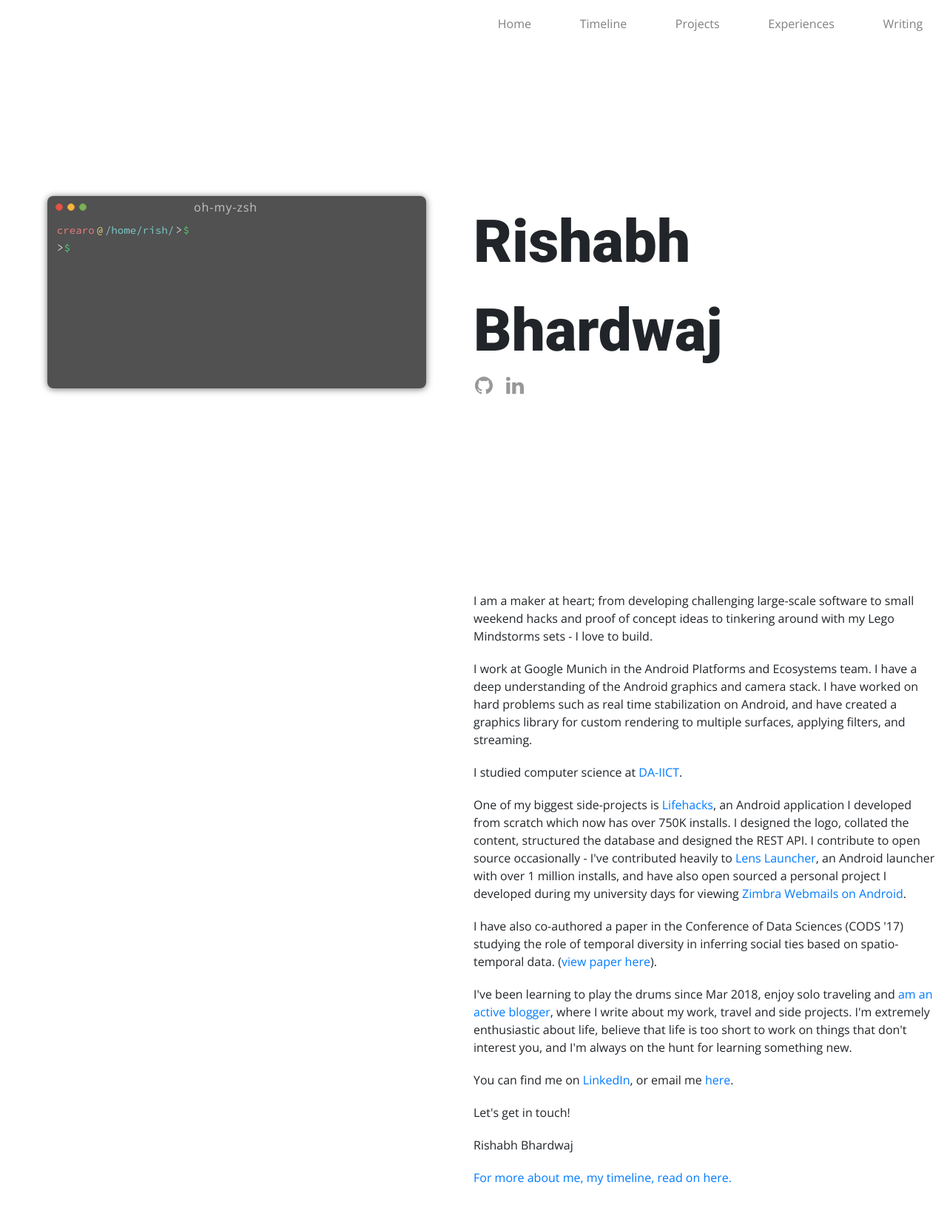
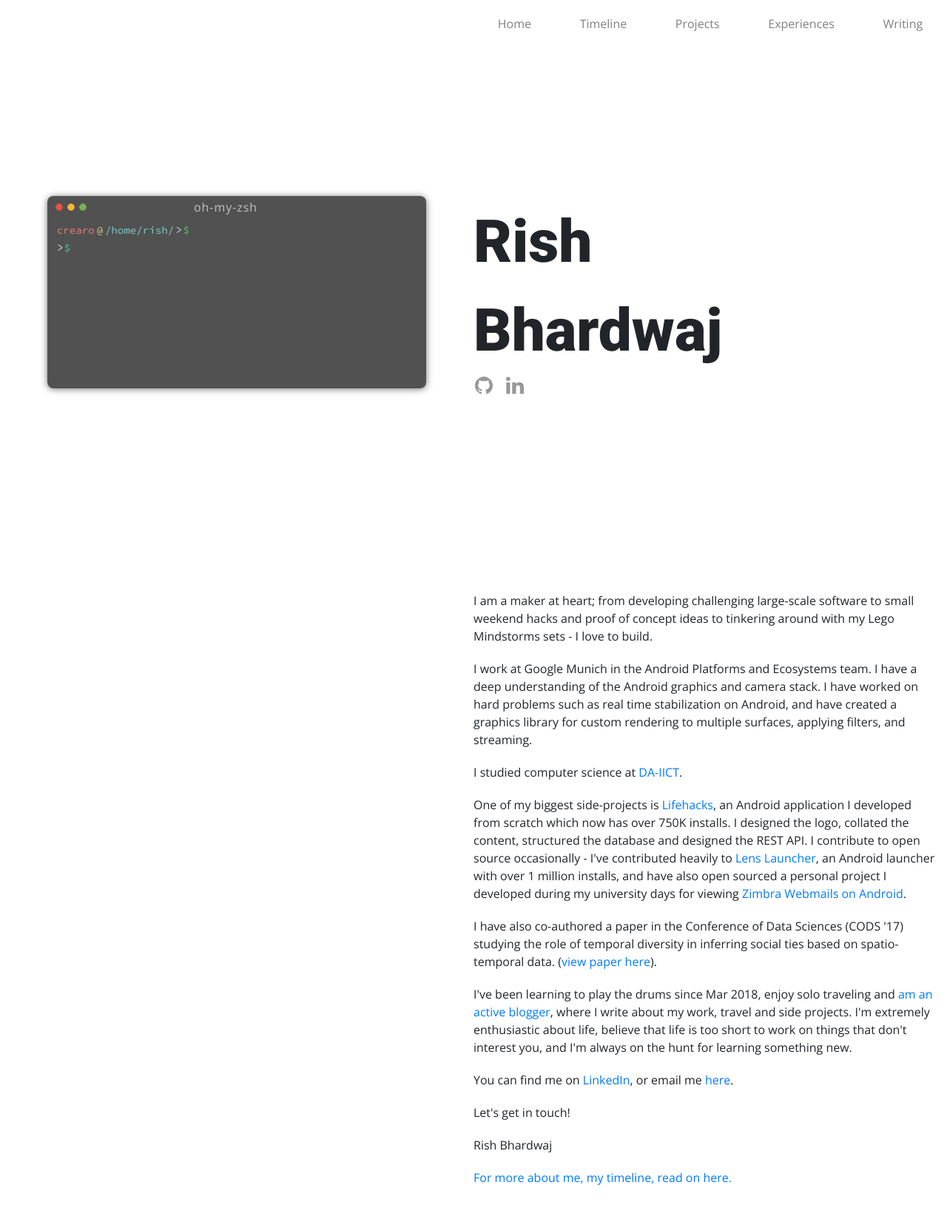
Before and after one commit to crearo/portfolio, a Flask app: page / in a window 1280 px wide. Shown: the whole page at 74% size. Run offline with Flask 2, Linux system fonts and the light colour scheme; some libraries are stand-ins or nearby versions.

Commit message:
Rename Rishabh to Rename
Using this pretty much everywhere since my move to Germany. So, Rish it
is officially now.
Fixes #16

```diff
--- a/templates/base.html
+++ b/templates/base.html
@@ -2,7 +2,7 @@
 <html lang="en">
 <head>
     <meta charset="UTF-8">
-    <title>Rishabh Bhardwaj</title>
+    <title>Rish Bhardwaj</title>
 
     <meta name="viewport" content="width=device-width, initial-scale=1">
 
--- a/templates/home.html
+++ b/templates/home.html
@@ -39,9 +39,9 @@
     </div>
     <div class="wrapper scroll-wrapper">
         <div class="top-text">
-            <p class="text-title desktop-view">Rishabh</p>
+            <p class="text-title desktop-view">Rish</p>
             <p class="text-title desktop-view">Bhardwaj</p>
-            <p class="text-title mobile-view">Rishabh Bhardwaj</p>
+            <p class="text-title mobile-view">Rish Bhardwaj</p>
             <div>
                 <a target="_blank" href="https://github.com/crearo">
                     <img class="title-logo" src="static/images/github.svg">
@@ -88,7 +88,7 @@
 
             <p class="text-content">Let's get in touch!</p>
 
-            <p class="text-content">Rishabh Bhardwaj</p>
+            <p class="text-content">Rish Bhardwaj</p>
 
             <p class="text-content"><a href="timeline">For more about me, my timeline, read on here.</a></p>
 
```
